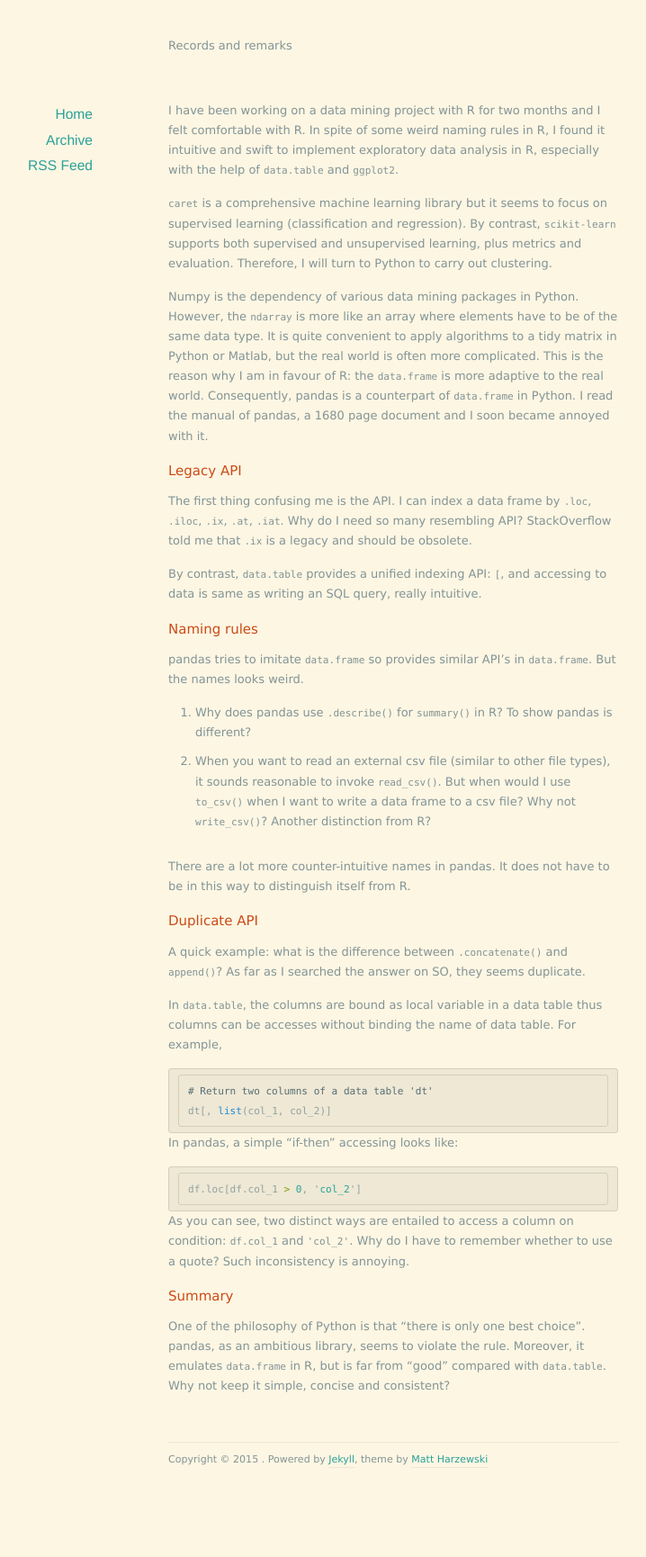
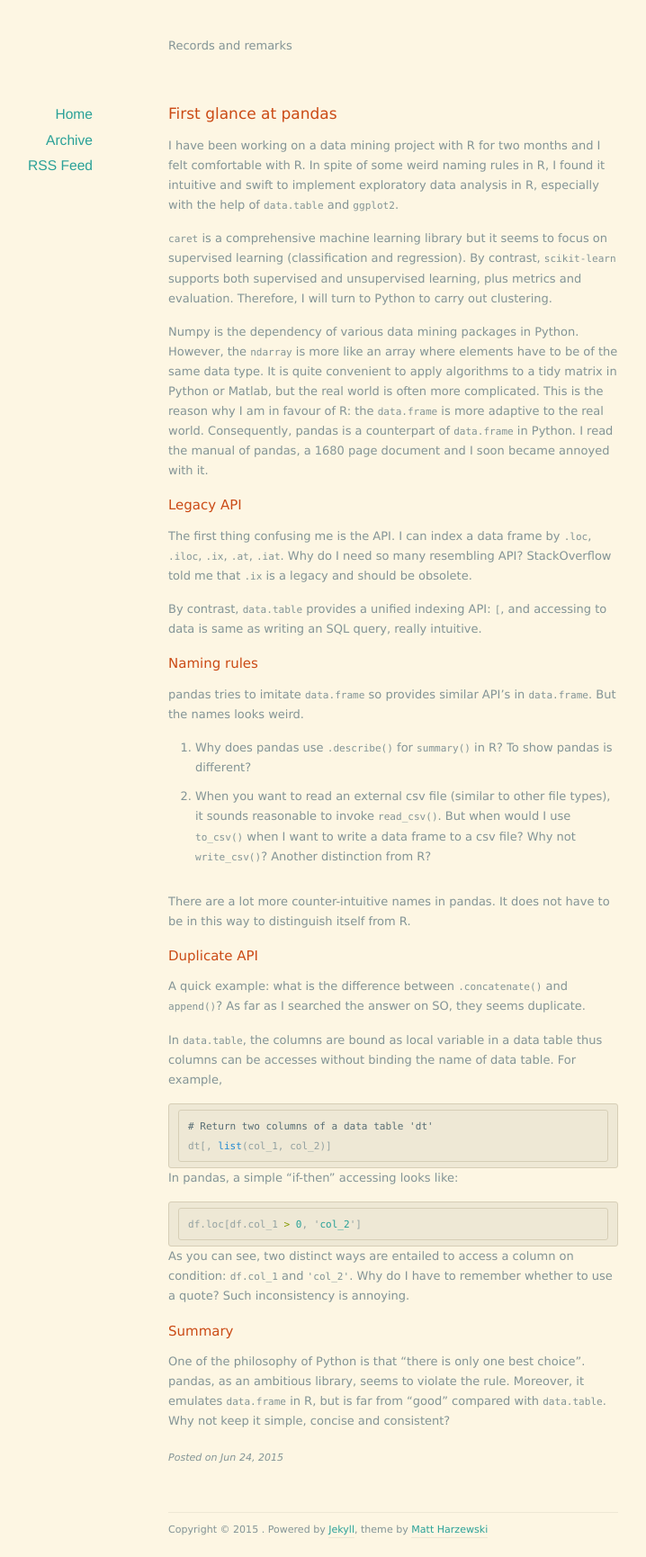
Before and after one commit to zhuzelong/zhuzelong.github.io, a Jekyll site: the page built from _posts/2015-06-24-first-glance-at-pandas.md, in a window 1280 px wide. Shown: the whole page at 90% size, without its empty margins (203-921 px from the left). Built offline with Jekyll 4.4.1, drawn with Linux system fonts in a browser that asks for light colours; nearby versions of some CDN libraries; before the commit the page ends 1651 px from its top, so only the background shows below that; part of the change alters nothing that is shown.

```diff
--- a/_posts/2015-06-24-first-glance-at-pandas.md
+++ b/_posts/2015-06-24-first-glance-at-pandas.md
@@ -1,7 +1,7 @@
 ---
-layout: default
+layout: post
 title: First glance at pandas
-categories: []
+categories: [Remarks]
 tags: [pandas]
 published: True
 
```
